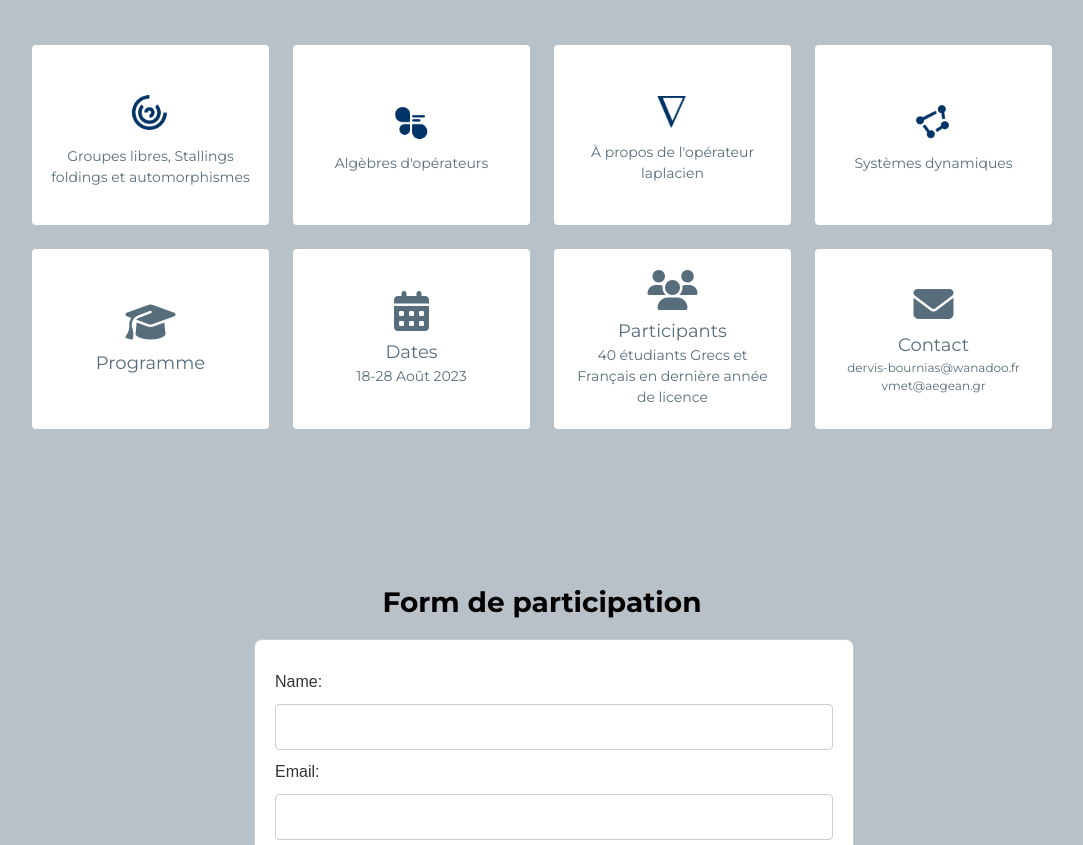
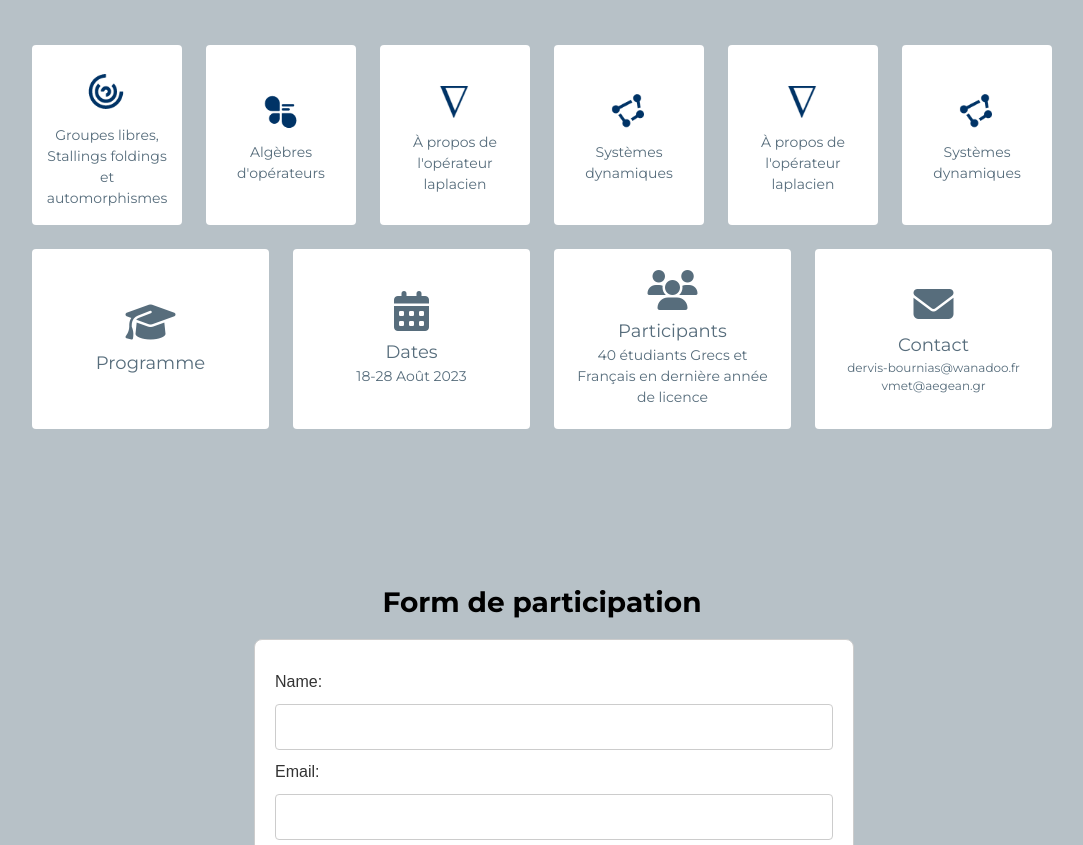
Before and after one commit to chkatsaros/festum-pi, a plain HTML site: page math.fr.html in a window 1280 px wide. Shown: the part 1157-2002 px from the top of the page, without its empty margins (86-1169 px from the left). Drawn offline with Linux system fonts and the light colour scheme.

Commit message:
Update lesson boxes to support 6

```diff
--- a/archive/2023/fr/math.html
+++ b/archive/2023/fr/math.html
@@ -42,7 +42,7 @@
                     </div>
                 </div>
 
-                <div class="col-lg-3 col-6">
+                <div class="col-lg-2 col-6">
                     <div class="menu-thumb">
                         <div class="bg-white rounded h-md-75 d-flex align-items-center justify-content-center mb-4"
                             style="min-height: 180px;">
@@ -56,7 +56,7 @@
                     </div>
                 </div>
 
-                <div class="col-lg-3 col-6">
+                <div class="col-lg-2 col-6">
                     <div class="menu-thumb">
                         <div class="bg-white rounded h-md-75 d-flex align-items-center justify-content-center mb-4"
                             style="min-height: 180px;">
@@ -68,7 +68,7 @@
                     </div>
                 </div>
 
-                <div class="col-lg-3 col-6">
+                <div class="col-lg-2 col-6">
                     <div class="menu-thumb">
                         <div class="bg-white rounded h-md-75 d-flex align-items-center justify-content-center mb-4"
                             style="min-height: 180px;">
@@ -81,7 +81,32 @@
                     </div>
                 </div>
 
-                <div class="col-lg-3 col-6">
+                <div class="col-lg-2 col-6">
+                    <div class="menu-thumb">
+                        <div class="bg-white rounded h-md-75 d-flex align-items-center justify-content-center mb-4"
+                            style="min-height: 180px;">
+                            <div class="d-flex flex-column justify-content-center align-items-center p-3">
+                                <img src="/images/math-logo/systems.png" height="48px" />
+                                <span class="mt-2 text-center" style="font-size: 14px;">Systèmes dynamiques</span>
+                            </div>
+                        </div>
+                    </div>
+                </div>
+
+                <div class="col-lg-2 col-6">
+                    <div class="menu-thumb">
+                        <div class="bg-white rounded h-md-75 d-flex align-items-center justify-content-center mb-4"
+                            style="min-height: 180px;">
+                            <div class="d-flex flex-column justify-content-center align-items-center p-3">
+                                <img src="/images/math-logo/laplace.png" height="48px" />
+                                <span class="mt-2 text-center" style="font-size: 14px;">À propos de l'opérateur
+                                    laplacien</span>
+                            </div>
+                        </div>
+                    </div>
+                </div>
+
+                <div class="col-lg-2 col-6">
                     <div class="menu-thumb">
                         <div class="bg-white rounded h-md-75 d-flex align-items-center justify-content-center mb-4"
                             style="min-height: 180px;">
```
Also changed, not shown: archive/2023/el/math.html (+28 -4 lines).
